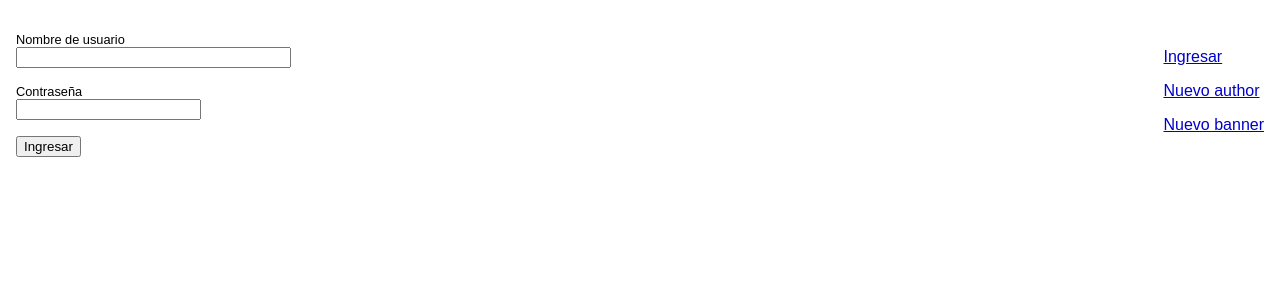
After one commit to tutuca/cartele, a Flask app: page /login in a window 1280 px wide. The commit adds this page. Shown: the top 300 px of the page. Run offline with Flask 2, Linux system fonts and the light colour scheme.

Commit message:
Agregué un manejo de sesiones básico

```diff
--- a/admin/app.py
+++ b/admin/app.py
@@ -1,15 +1,15 @@
+# -*- coding: utf-8 -*-
 import settings
 from flask import Flask, request, url_for, redirect, render_template, flash, session, g
 from flaskext.sqlalchemy import SQLAlchemy, BaseQuery
 from flaskext.uploads import UploadSet, configure_uploads, IMAGES
-from flaskext.debugtoolbar import DebugToolbarExtension
+from werkzeug import generate_password_hash, check_password_hash
+
 
 app = Flask(__name__)
 app.config.from_object(settings)
 
 db = SQLAlchemy(app)
-toolbar = DebugToolbarExtension(app)
-
 uploaded_files = UploadSet('files', IMAGES)
 configure_uploads(app, uploaded_files)
 
@@ -111,6 +111,25 @@ def upload():
     return render_template('upload.html', authors=authors)
 
 
+@app.route('/login', methods=['GET', 'POST'])
+def login():
+    if request.method == 'POST':
+        password = request.form.get('password')
+        username = request.form.get('name')
+        user = User.query.filter_by(username=username).first()
+        if user.check_password(password):
+            flash(u'Bienvenido %s' %username)
+            session['username'] = username
+            return redirect(url_for('index'))
+        else:
+            flash(u'Usuario o contraseña incorrecto')
+    return render_template('login.html')
+
+@app.route('/logout')
+def logout():
+    session.pop('username', None)
+    return redirect(url_for('index'))
+
 def syncdb(app):
     with app.test_request_context():
         # The context is needed so db can access the configuration of the app
--- /dev/null
+++ b/admin/requirements.txt
@@ -0,0 +1,4 @@
+flask
+sqlalchemy
+flask-sqlalchemy
+flask-uploads
--- a/admin/templates/index.html
+++ b/admin/templates/index.html
@@ -13,9 +13,10 @@
             margin:0;
             padding:1em;
         }
-        h1 {
+        h1, h2 {
             font-weight: normal;
         }
+
         #messages {
             text-align:left;
             background: #FE9;
@@ -65,6 +66,11 @@
   {% endif %}
 {% endwith %}
     <ul id="nav">
+        {% if session.username %}
+        <li><strong>{{session.username}}</strong> <a href="/logout">salir</a></li>
+        {% else%}
+        <li><a href="/login">Ingresar</a></li>
+        {%endif%}
         <li><a href="/author">Nuevo author</a></li>
         <li><a href="/upload">Nuevo banner</a></li>
     </ul>
--- /dev/null
+++ b/admin/templates/login.html
@@ -0,0 +1,14 @@
+{% extends 'index.html' %}
+{% block body %}
+<form action="/login" method="post">
+    <p id="name-field" class="field">
+        <label for="name">Nombre de usuario</label>
+        <input type="text" name="name" value="" id="name" />
+    </p>
+    <p id="password-field" class="field">
+        <label for="password">Contraseña</label>
+        <input type="password" name="password" value="" id="password" />
+    </p>
+    <p><input type="submit" value="Ingresar" /></p>
+</form>
+{% endblock %}
--- a/admin/templates/upload.html
+++ b/admin/templates/upload.html
@@ -2,6 +2,7 @@
 {% block title %}Cargar nuevo banner{% endblock %}
 {% block body %}
 <form action="/upload" method="post">
+    <input type="hidden" name="user" value="session.username" id="" />
     <p id="destination-field" class="field">
         <label for="destination">Destino</label>
         <input type="text" name="destination" value="" id="destination" />
```
Lines whose indentation alone changed are shown as unchanged.
